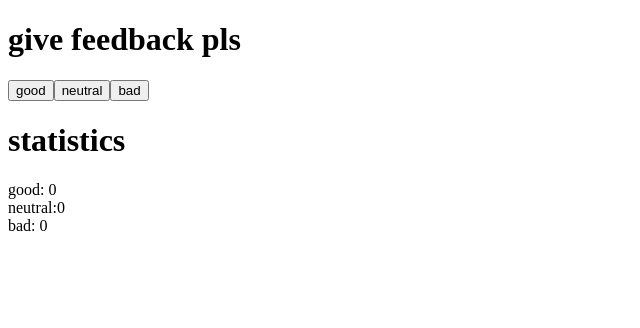
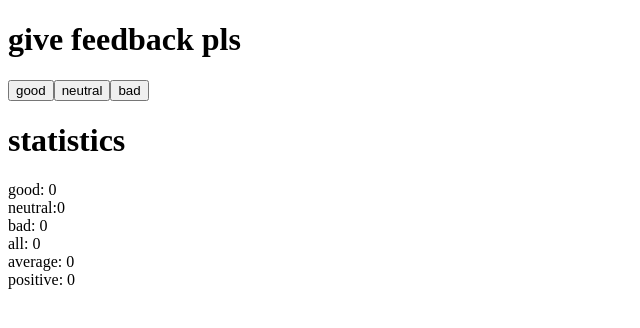
Before and after one commit to danutdotrar/FSO-recap, a React (Vite) app in the folder part1/unicafe/: page / in a window 1280 px wide. Shown: the top 328 px of the page, without its empty margins (0-640 px from the left). Built offline with nearby package versions, Linux system fonts and the light colour scheme.

Commit message:
Add part1 unicafe ex1.7

```diff
--- a/part1/unicafe/src/App.jsx
+++ b/part1/unicafe/src/App.jsx
@@ -5,21 +5,51 @@ function App() {
     const [good, setGood] = useState(0);
     const [neutral, setNeutral] = useState(0);
     const [bad, setBad] = useState(0);
+    const [total, setTotal] = useState(0);
+    const [average, setAverage] = useState([]);
+    const [positiveFeedback, setPositiveFeedback] = useState(0);
 
     const handleGood = () => {
         const goodCount = good + 1;
         setGood(goodCount);
+
+        const totalCounts = goodCount + neutral + bad;
+        setTotal(totalCounts);
+
+        setAverage(average.concat(1));
+
+        // set positive feedback
+        const goodFeedback = goodCount;
+        setPositiveFeedback(goodFeedback);
     };
 
     const handleNeutral = () => {
         const neutralCount = neutral + 1;
         setNeutral(neutralCount);
+
+        const totalCounts = good + neutralCount + bad;
+        setTotal(totalCounts);
+
+        setAverage(average.concat(0));
     };
 
     const handleBad = () => {
         const badCount = bad + 1;
         setBad(badCount);
+
+        const totalCounts = good + neutral + badCount;
+        setTotal(totalCounts);
+
+        setAverage(average.concat(-1));
     };
+
+    const allAverage =
+        average.reduce((acc, val) => acc + val, 0) / average.length;
+
+    // find percentage of the positive feedback (cati la % au votat good)
+    // aflam cati au votat good
+    // impartim nr de votanti good la nr total si inmultim cu 100 pt %
+    const goodPercentage = (positiveFeedback / total) * 100;
 
     return (
         <>
@@ -32,6 +62,9 @@ function App() {
             <div>good: {good}</div>
             <div>neutral:{neutral}</div>
             <div>bad: {bad}</div>
+            <div>all: {total}</div>
+            <div>average: {allAverage || 0}</div>
+            <div>positive: {goodPercentage || 0}</div>
         </>
     );
 }
```
